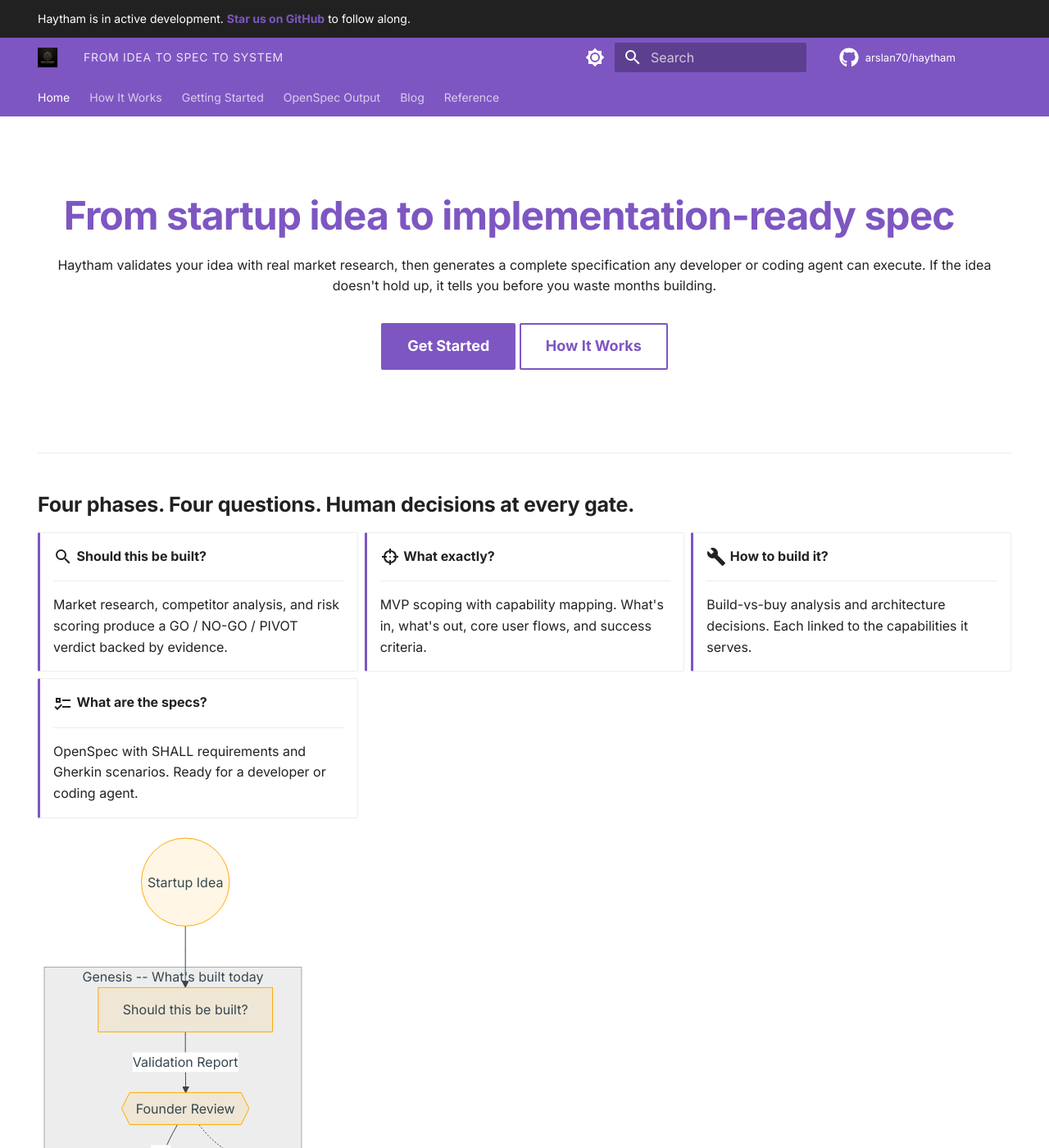
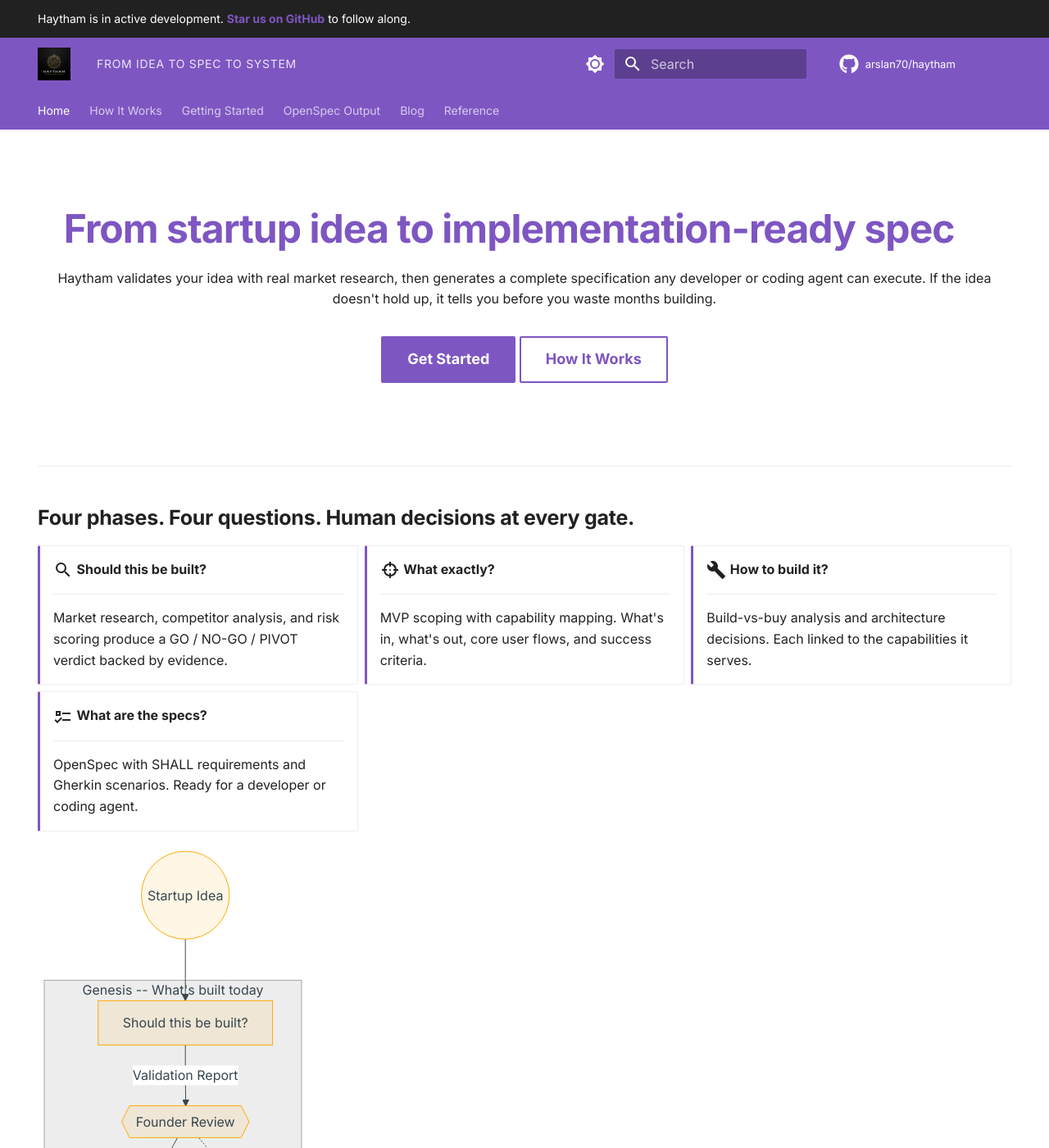
Before and after one commit to arslan70/haytham, an MkDocs documentation site: the page built from docs/index.md, in a window 1280 px wide and 1400 px high. Shown: the whole window at 82% size. Built offline with MkDocs 1.6.1 and Material for MkDocs 9.7.7, drawn with Linux system fonts in a browser that asks for light colours; comment, search, counter and statistics services are not loaded.

Commit message:
fix: increase navbar logo size for square PNG
The 640x640 PNG was being squeezed to ~24px by Material theme defaults.

Co-Authored-By: Claude Opus 4.6 <noreply@anthropic.com>

```diff
--- a/docs/stylesheets/extra.css
+++ b/docs/stylesheets/extra.css
@@ -51,6 +51,12 @@
   font-weight: 600;
 }
 
+/* Header logo: PNG is square, so scale it up to fill the header */
+.md-header__button.md-logo img {
+  height: 2rem;
+  width: auto;
+}
+
 /* Header: replace site name with tagline (logo already shows "Haytham") */
 .md-header__title .md-header__topic:first-child .md-ellipsis {
   font-size: 0;
```
